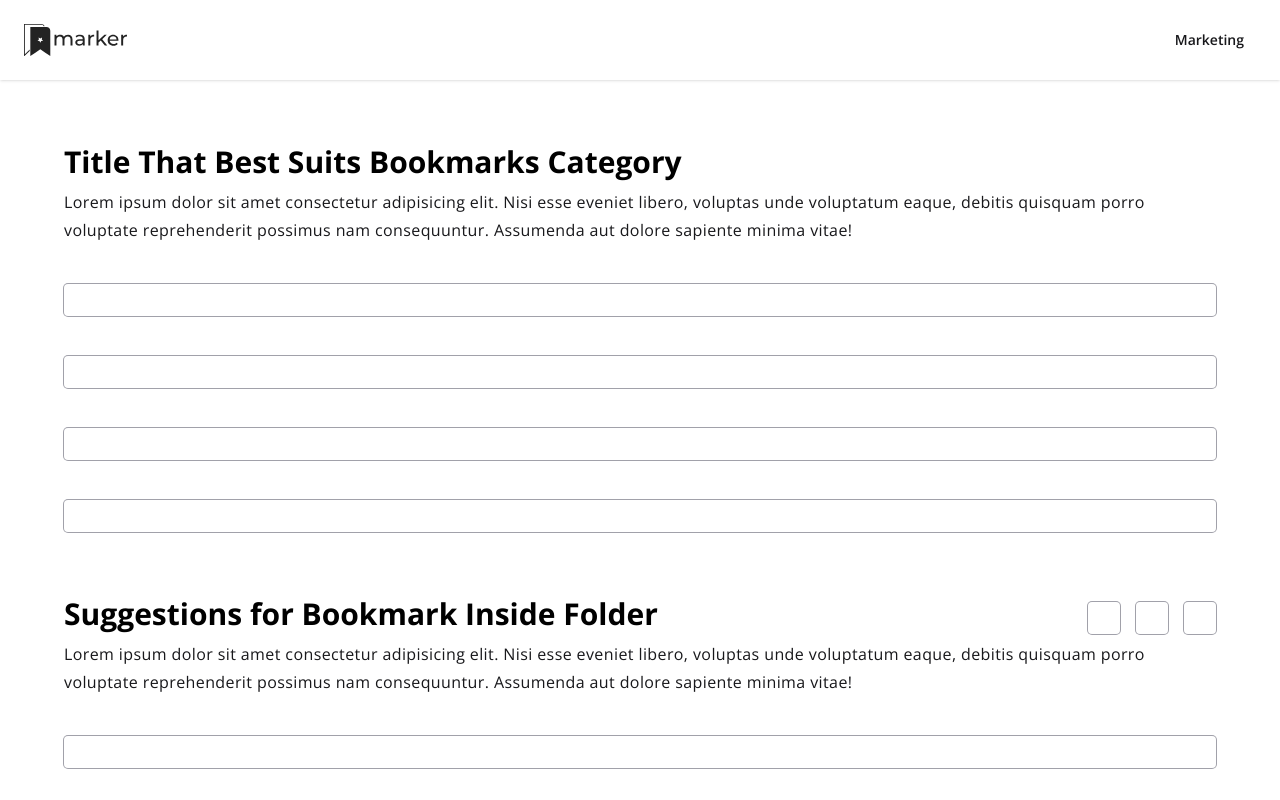
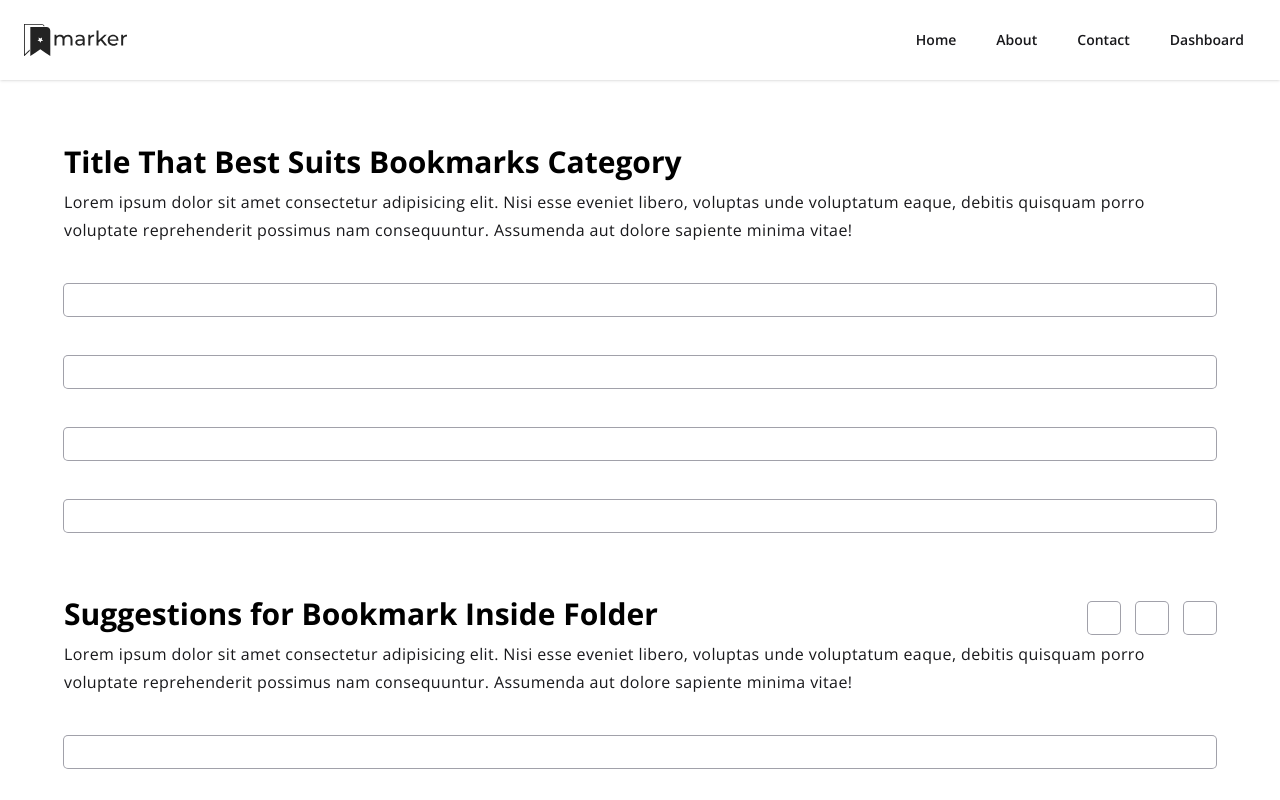
Before and after one commit to Justin-Bento/random-project, a React (Vite) app: page /dashboard/folders/1 in a window 1280 px wide. Shown: the top 800 px of the page. Built offline with nearby package versions, Linux system fonts and the light colour scheme.

Commit message:
created an array of objects that map a link navigation

```diff
--- a/src/components/Appbar.jsx
+++ b/src/components/Appbar.jsx
@@ -30,16 +30,44 @@ export default function Appbar() {
               This section includes links to markers pages for the markering side of the application.
               People will usually visit this page first before going into the applicaiton.
             */}
-            <Link
-              to="/"
-              aria-label="Link to Home page"
-              className="rounded bg-transparent px-3 py-1.5 text-sm font-semibold text-zinc-900 hover:bg-zinc-100 transition-colors"
-            >
-              Marketing
-            </Link>
+            {header_navigation.map((data) => {
+              return (
+                <Link
+                  key={data.url_path}
+                  to={data.url_path}
+                  aria-label="Link to Home page"
+                  className="rounded bg-transparent px-3 py-1.5 text-sm font-semibold text-zinc-900 hover:bg-zinc-100 transition-colors"
+                >
+                  {data.url_name}
+                </Link>
+              );
+            })}
           </div>
         </section>
       </header>
     </>
   );
 }
+
+const header_navigation = [
+  {
+    id: 1,
+    url_path: "/",
+    url_name: "Home",
+  },
+  {
+    id: 1,
+    url_path: "/about",
+    url_name: "About",
+  },
+  {
+    id: 1,
+    url_path: "/contact",
+    url_name: "Contact",
+  },
+  {
+    id: 1,
+    url_path: "/dashboard",
+    url_name: "Dashboard",
+  },
+];
```
